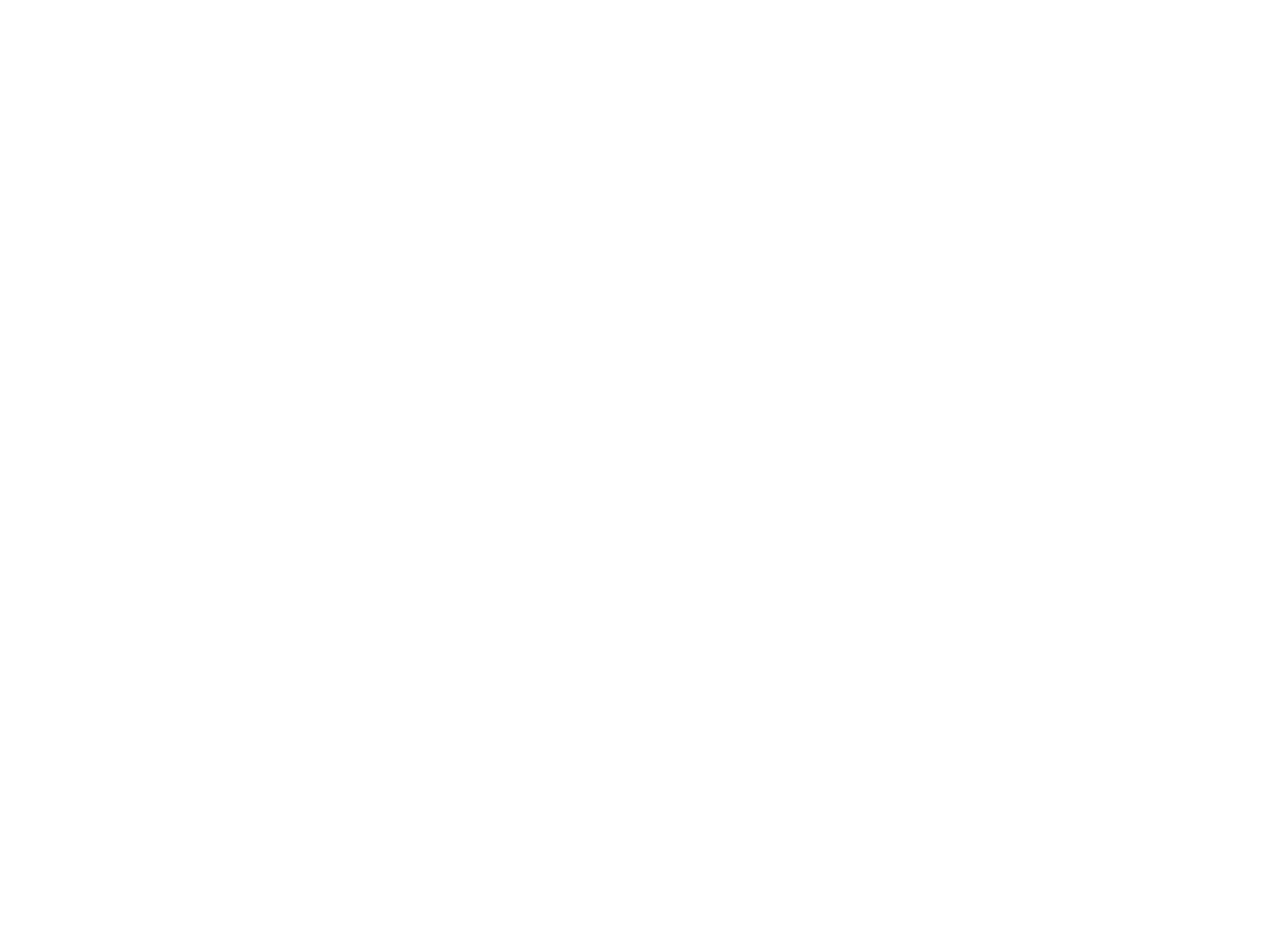
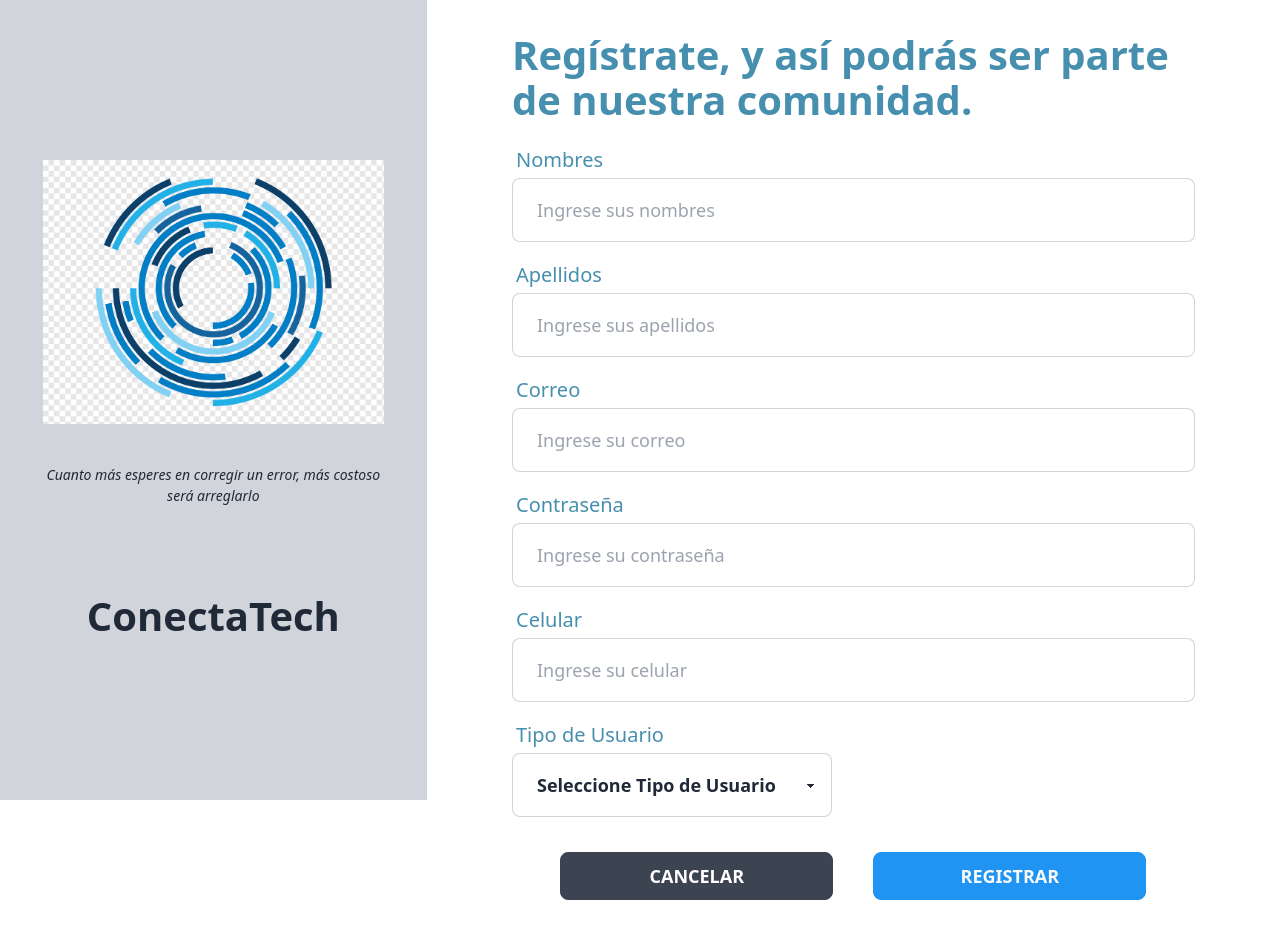
Before and after one commit to leutamo/conectatech, a React (Create React App) app: page /registro in a window 1280 px wide. Before the commit this address had no page. Before the commit the page ends 800 px from the top, so only its background shows below. Built offline with nearby package versions, Linux system fonts and the light colour scheme.

Commit message:
fix: arregla componente registro de usario y profesional

```diff
--- a/src/pages/aside/AsideLogo.component.jsx
+++ b/src/pages/aside/AsideLogo.component.jsx
@@ -3,8 +3,8 @@
 
 const AsideLogo = ()=> {
   return(
-    <aside className='w-1/4'>
-      <div className='bg-gray-300 h-full h-screen py-40'>
+    <aside className='w-4/12'>
+      <div className='bg-gray-300 h-screen py-40'>
         <div className='imgContainer'>
           <img src={logo} alt='Conectatech Logo' className='w-4/5 mx-auto'/>
         </div>
--- /dev/null
+++ b/src/pages/registro/IndexRegistro.component.jsx
@@ -0,0 +1,12 @@
+import AsideLogo from '../aside/AsideLogo.component'
+import Registro from './Registro.component'
+
+const IndexRegistro = () => {
+  return(
+    <div className='flex'>
+      <AsideLogo />
+      <Registro />
+    </div>
+  );
+}
+export default IndexRegistro;
--- a/src/pages/registro/Registro.component.jsx
+++ b/src/pages/registro/Registro.component.jsx
@@ -1,52 +1,53 @@
+import './Registro.css'
 
 const Registro = ()=> {
   return(
-    <div className="w-2/4">
-      <form className='p-8'>
-        <h2>Regístrate, y así podrás ser parte de nuestra comunidad.</h2>
+    <div className="w-7/12 mx-auto">
+      <form className='p-8 pb-0'>
+        <h2 className='tituloRegistro font-black'>Regístrate, y así podrás ser parte de nuestra comunidad.</h2>
         <div className="form-control">
           <label className="label">
-            <span className="label-text">Nombres</span>
+            <span className="label-text labelSpan font-medium">Nombres</span>
           </label>
-          <input placeholder="Ingrese sus nombres" className="input input-bordered" type="text"></input>
+          <input placeholder="Ingrese sus nombres" className="input input-lg input-bordered" type="text"></input>
         </div>
         <div className="form-control">
           <label className="label">
-            <span className="label-text">Apellidos</span>
+            <span className="label-text labelSpan font-medium">Apellidos</span>
           </label>
-          <input placeholder="Ingrese sus apellidos" className="input input-bordered" type="text"></input>
+          <input placeholder="Ingrese sus apellidos" className="input input-lg input-bordered" type="text"></input>
         </div>
         <div className="form-control">
           <label className="label">
-            <span className="label-text">Correo</span>
+            <span className="label-text labelSpan font-medium">Correo</span>
           </label>
-          <input placeholder="Ingrese su correo" className="input input-bordered" type="text"></input>
+          <input placeholder="Ingrese su correo" className="input input-lg input-bordered" type="text"></input>
         </div>
         <div className="form-control">
           <label className="label">
-            <span className="label-text">Contraseña</span>
+            <span className="label-text labelSpan font-medium">Contraseña</span>
           </label>
-          <input placeholder="Ingrese su contraseña" className="input input-bordered" type="password"></input>
+          <input placeholder="Ingrese su contraseña" className="input input-lg input-bordered" type="password"></input>
         </div>
         <div className="form-control">
           <label className="label">
-            <span className="label-text">Celular</span>
+            <span className="label-text labelSpan font-medium">Celular</span>
           </label>
-          <input placeholder="Ingrese su celular" className="input input-bordered" type="text"></input>
+          <input placeholder="Ingrese su celular" className="input input-lg input-bordered" type="text"></input>
         </div>
         <div className="form-control">
           <label className="label">
-            <span className="label-text">Tipo de Usuario</span>
+            <span className="label-text labelSpan font-medium">Tipo de Usuario</span>
           </label>
-          <select className="select select-bordered w-full max-w-xs">
-            <option disabled="disabled" selected="selected">Seleccione Tipo de Usuario</option>
-            <option>Usuario</option>
-            <option>Profesional</option>
+          <select className="select select-bordered select-lg w-full max-w-xs">
+            <option className='text-lg' disabled="disabled" selected="selected">Seleccione Tipo de Usuario</option>
+            <option className='text-lg'>Usuario</option>
+            <option className='text-lg'>Profesional</option>
           </select>
         </div>
         <div className="flex justify-center">
           <input type="submit" className="btn w-2/5 m-5" value="Cancelar"></input>
-          <input type="submit" className="btn w-2/5 m-5" value="Registrar"></input>
+          <input type="submit" className="btn btn-info w-2/5 m-5" value="Registrar"></input>
         </div>
       </form>
     </div>
--- /dev/null
+++ b/src/pages/registro/Registro.css
@@ -0,0 +1,19 @@
+.tituloRegistro {
+  font-size: 40px;
+  color: #468FAF;
+  line-height: 45px;
+  margin-bottom: 20px;
+}
+
+.labelSpan {
+  font-size: 20px;
+  color: #468FAF;
+}
+
+form div {
+  margin-bottom: 15px;
+}
+
+input[type=submit] {
+  font-size: 18px;
+}
--- /dev/null
+++ b/src/pages/registro/profesional/IndexRegistroProfesional.component.jsx
@@ -0,0 +1,12 @@
+import AsideLogo from '../../aside/AsideLogo.component'
+import RegistroProfesional from './RegistroProfesional.component'
+
+const IndexRegistroProfesional = () => {
+  return (
+    <div className='flex'>
+      <AsideLogo />
+      <RegistroProfesional />
+    </div>
+  );
+}
+export default IndexRegistroProfesional;
--- a/src/pages/registro/profesional/RegistroProfesional.component.jsx
+++ b/src/pages/registro/profesional/RegistroProfesional.component.jsx
@@ -1,28 +1,30 @@
 
 const RegistroProfesional = ()=> {
   return(
-    <div className="w-2/4">
-      <form className='p-8'>
-        <h2>Regístrate, y así podrás ser parte de nuestra comunidad.</h2>
-        <div className="form control">
+    <div className="w-7/12 mx-auto">
+      <form className='p-8 pb-0 '>
+        <h2 className="tituloRegistro font-black">Regístrate, y así podrás ser parte de nuestra comunidad.</h2>
+        <div className="form control mb-10">
           <label className="label">
-            <span className="label-text">Registra tus Skills</span>
+            <span className="label-text labelSpan font-medium">Registra tus Skills</span>
           </label>
           <div>
-            <input placeholder="Ingrese tus Skills" className="input input-bordered" type="text"></input>
-            <input type="button" className="btn w-2/5 mx-5" value="Agregar"></input>
+            <input placeholder="Ingrese tus Skills" className="input input-lg input-bordered" type="text"></input>
+            <input type="button"
+            className="btn w-2/5 mx-5 bg-transparent hover:bg-blue-400 text-blue-400 font-semibold hover:text-white border border-gray-300 hover:border-transparent"
+            value="Agregar"></input>
           </div>
         </div>
         <div class="form-control">
           <label class="label">
-            <span class="label-text">Cuéntanos más sobre ti</span>
+            <span class="label-text labelSpan font-medium">Cuéntanos más sobre ti</span>
           </label>
-          <textarea class="textarea h-64 textarea-bordered"
+          <textarea class="textarea h-64 textarea-bordered input-lg"
           placeholder="Puedes describirte como también contarnos sobre los proyectos en los que has trabajado"></textarea>
         </div>
         <div className="flex justify-center">
           <input type="submit" className="btn w-2/5 m-5" value="Cancelar"></input>
-          <input type="submit" className="btn w-2/5 m-5" value="Registrar"></input>
+          <input type="submit" className="btn btn-info w-2/5 m-5" value="Registrar"></input>
         </div>
       </form>
     </div>
--- a/src/routes/index.js
+++ b/src/routes/index.js
@@ -4,10 +4,13 @@
 import Login from '../pages/login/Login.component'
 import ProfessionalHeader from '../pages/header/professional/ProfessionalHeader.component'
 import UserHeader from '../pages/header/user/UserHeader.component'
-import RegistroProfesional from '../pages/registro/profesional/RegistroProfesional.component'
+// import RegistroProfesional from '../pages/registro/profesional/RegistroProfesional.component'
+// import Registro from '../pages/registro/Registro.component'
 import User from '../pages/User'
 import Feed from '../pages/User/Feed'
 import UserPost from '../pages/User/Post'
+import IndexRegistro from '../pages/registro/IndexRegistro.component'
+import IndexRegistroProfesional from '../pages/registro/profesional/IndexRegistroProfesional.component'
 
 const Router = () => {
   const [userName] = useState('Usuario')
@@ -15,9 +18,10 @@
 
   return <Routes>
     <Route path='/' element={<Login />} />
-    <Route path='/ejemplo' element={<RegistroProfesional />} />
-    <Route path='/user' element={<UserHeader  name={ userName }/>} />
-    <Route path='/profesional' element={<ProfessionalHeader  name = { professionaName }/>} />
+    <Route path='/registro' element={<IndexRegistro/>} />
+    <Route path='/registroProfesional' element={<IndexRegistroProfesional />} />
+    <Route path='/userHeader' element={<UserHeader  name={ userName }/>} />
+    <Route path='/profesionalHeader' element={<ProfessionalHeader  name = { professionaName }/>} />
     <Route path='user/:username' element={<User />}>
       <Route path='feed' element={<Feed />} />
       <Route path='post/:id' element={<UserPost />} />
```
